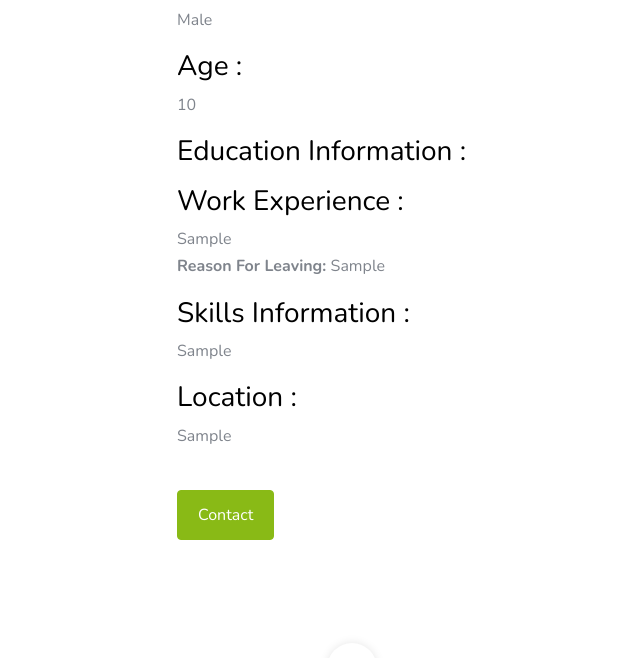
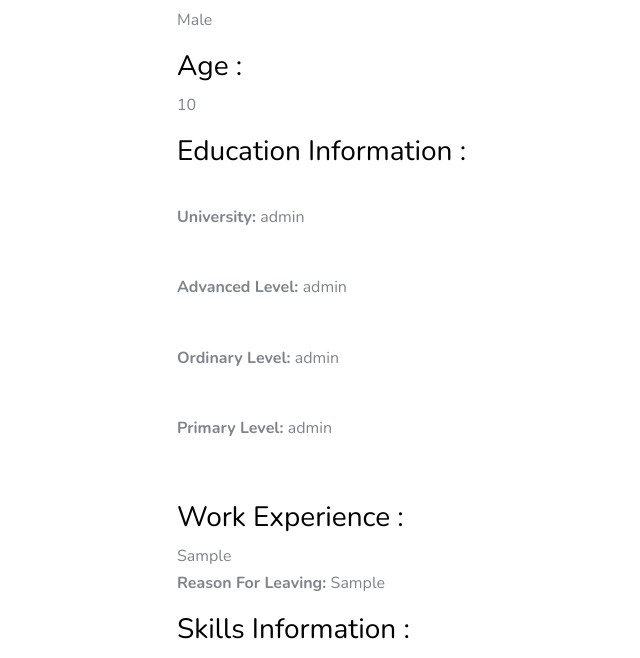
Before and after one commit to Raxan7/JobLink, a Django app: page /dashboard/employer/applicant/1/ in a window 1280 px wide. Shown: the part 828-1486 px from the top of the page, without its empty margins (288-928 px from the left). Run offline with Django 3.2, Linux system fonts and the light colour scheme; a user stored in the database is signed in; tables that the repository leaves empty hold one stand-in row (values such as "Sample post"); some libraries are stand-ins or nearby versions; some web fonts are replaced.

Commit message:
Added detailed view for applicant viewing

```diff
--- a/template/jobapp/applicant-details.html
+++ b/template/jobapp/applicant-details.html
@@ -36,7 +36,17 @@
                 {% endif %}
             </p>
             <p><h3>Age :</h3>{{ candidate.age }}</p>
-            <p><h3>Education Information :</h3>{{ candidate.education }}</p>
+            <p><h3>Education Information :</h3>
+              <br>
+              <p><strong>University: </strong>{{ candidate.university_level }}</p>
+              <br>
+              <p><strong>Advanced Level: </strong>{{ candidate.advanced_level }}</p>
+              <br>
+              <p><strong>Ordinary Level: </strong>{{ candidate.ordinary_level }}</p>
+              <br>
+              <p><strong>Primary Level: </strong>{{ candidate.primary_level }}</p>
+              <br>
+            </p>
             <p><h3>Work Experience :</h3>{{ candidate.work_experience }}
               <br>
               <strong>Reason For Leaving: </strong> {{ candidate.reason_for_leaving }}</p>
```
Also changed, not shown: template/jobapp/skills-details.html (+11 -1 lines).
